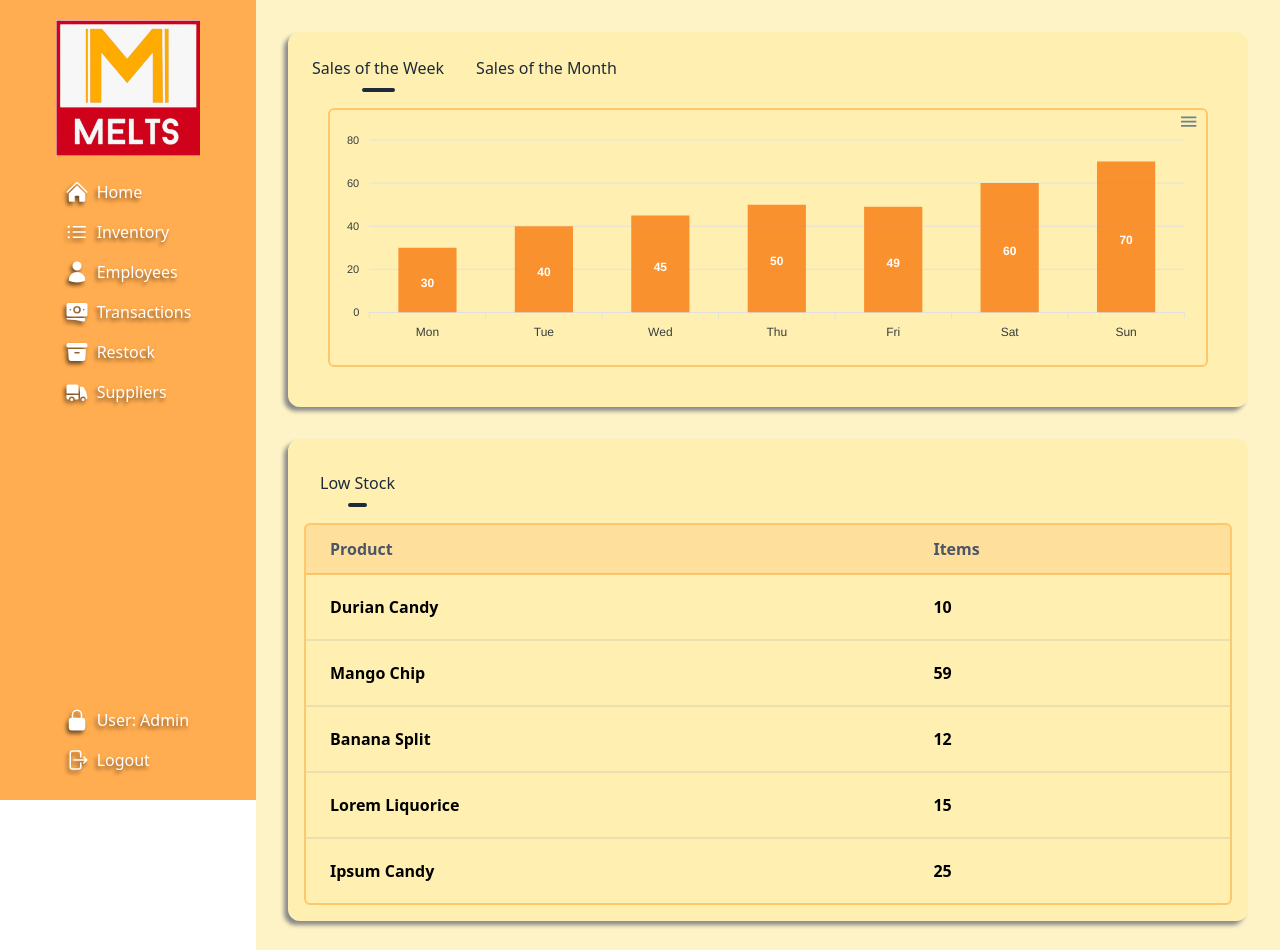
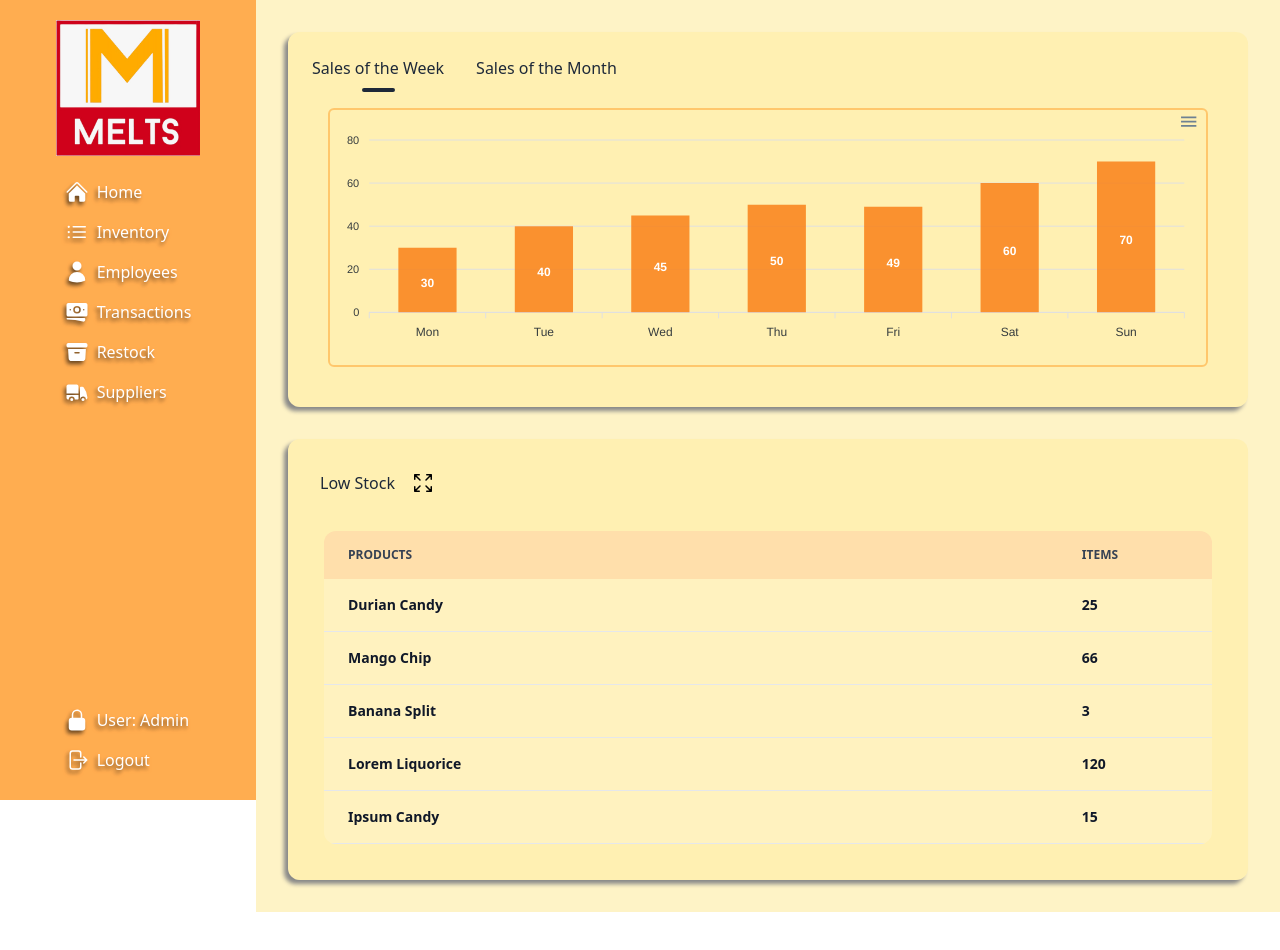
Before and after one commit to rcSabucido/melts-inventory, a React (Vite) app: page /home in a window 1280 px wide. Shown: the top 950 px of the page. After the commit the page ends 912 px from the top, so only its background shows below. Built offline with nearby package versions, Linux system fonts and the light colour scheme; no server answers.

Commit message:
#53 implement low stock details modal

```diff
--- /dev/null
+++ b/src/components/LowStockDetailsModal.jsx
@@ -0,0 +1,46 @@
+import LowStockTable from "./LowStockTable.jsx";
+import { XMarkIcon } from "@heroicons/react/24/solid";
+import { useState } from "react";
+
+const LowStockDetails= ({columns, data, onClose}) => {
+
+    const [currentPage, setCurrentPage] = useState(1);
+    const rowsPerPage = 6;
+
+    const indexOfLastRow = currentPage * rowsPerPage;
+    const indexOfFirstRow = indexOfLastRow - rowsPerPage;
+    const currentRows = data.slice(indexOfFirstRow, indexOfLastRow);
+
+    const totalPages = Math.ceil(data.length / rowsPerPage);
+    const handleNextPage = () => {
+      if (currentPage  < totalPages) {
+        setCurrentPage(currentPage + 1);
+      }
+    };
+
+    const handlePreviousPage = () => {
+      if (currentPage > 1) {
+        setCurrentPage(currentPage - 1);
+      }
+    };
+
+    return (
+        <div className="fixed inset-0 bg-gray-800/40 flex justify-center items-center z-50">
+            <div className="bg-[#FDEFB2] p-6 rounded-lg w-3/4 h-9/11">
+                <div className="flex justify-between items-center mb-4">
+                    <h2 className="text-2xl font-bold">Lowstock</h2>
+                    <XMarkIcon className="h-6 w-6 cursor-pointer" onClick={onClose}/>
+                </div>
+                <LowStockTable columns={columns} data={currentRows} />
+            </div>
+            <div className='flex justify-center gap-4 absolute bottom-25 left-12 right-15'>
+            <button className='text-orange-500 hover:text-orange-700 font-medium' onClick={handlePreviousPage} disabled={currentPage === 1}>Previous</button>
+            <button className='text-orange-500 hover:text-orange-700 font-medium' onClick={handleNextPage} disabled={currentPage === totalPages}>
+              Next {currentPage < totalPages && '→'}
+              </button>
+          </div>
+        </div>
+    )
+}
+
+export default LowStockDetails;
--- a/src/components/LowStockTable.jsx
+++ b/src/components/LowStockTable.jsx
@@ -1,43 +1,29 @@
 
-const LowStockTable = () => {
+const ModifiableTable = ({ columns, data, className}) => {
+
+    let addClassName = className;
     return (
-    <div className="border border-solid border-orange-400/40 border-2 rounded-md w-full">
-    <table className="text-left rtl:text-right w-full">
-      <thead className="text-gray-600 bg-orange-300/30">
+      <div className={`relative overflow-x-auto rounded-xl m-5 ${addClassName}`}>
+        <table className="w-full text-sm font-bold text-left rtl:text-right text-gray-500">
+          <thead className="text-xs text-gray-700 uppercase bg-orange-200/70">
             <tr>
-          <th className="px-6 py-3">
-            Product
-          </th>
-          <th className="px-6 py-3">
-            Items
-          </th>
+              {columns.map((column, index) => (
+                <th key={index} scope="col" className="px-6 py-4">{column}</th>
+              ))}
             </tr>
           </thead>
           <tbody>
-        <tr>
-          <th className="px-6 py-5 border-solid border-orange-400/40 border-t-2">Durian Candy</th>
-          <th className="px-6 py-5 border-solid border-orange-400/40 border-t-2">10</th>
+            {data.map((row, rowIndex) => (
+              <tr key={rowIndex} className="bg-[#fff2bf] border-b border-gray-200 text-gray-900">
+                {columns.map((column, colIndex) => (
+                  <td key={colIndex} className="px-6 py-4">{row[column]}</td>
+                ))}
               </tr>
-        <tr>
-          <th className="px-6 py-5 border-solid border-gray-400/20 border-t-2">Mango Chip</th>
-          <th className="px-6 py-5 border-solid border-gray-400/20 border-t-2">59</th>
-        </tr>
-        <tr>
-          <th className="px-6 py-5 border-solid border-gray-400/20 border-t-2">Banana Split</th>
-          <th className="px-6 py-5 border-solid border-gray-400/20 border-t-2">12</th>
-        </tr>
-        <tr>
-          <th className="px-6 py-5 border-solid border-gray-400/20 border-t-2">Lorem Liquorice</th>
-          <th className="px-6 py-5 border-solid border-gray-400/20 border-t-2">15</th>
-        </tr>
-        <tr>
-          <th className="px-6 py-5 border-solid border-gray-400/20 border-t-2">Ipsum Candy</th>
-          <th className="px-6 py-5 border-solid border-gray-400/20 border-t-2">25</th>
-        </tr>
+            ))}
           </tbody>
         </table>
       </div>
-  )
-}
+    );
+  };
 
-export default LowStockTable;
+  export default ModifiableTable;
--- a/src/pages/Home.jsx
+++ b/src/pages/Home.jsx
@@ -1,8 +1,39 @@
+import { useState } from 'react';
+import ArrowsPointingOutIcon from '@heroicons/react/24/outline/ArrowsPointingOutIcon';
 import Sidebar from '../components/Sidebar.jsx';
 import BarChart from "../components/BarChart.jsx";
 import LowStockTable from "../components/LowStockTable.jsx";
+import LowStockDetails from '../components/LowStockDetailsModal.jsx';
 
 const HomePage = () => {
+  const [showStockDetails, setShowStockDetails] = useState(false);
+   const columns = ['Products', ' ', ' ',  ' ', ' ', ' ','Items'];
+   const tableData = [
+       {
+           'Products': 'Durian Candy',
+           'Items': 25,
+       },
+       {
+           'Products': 'Mango Chip',
+           'Items': 66,
+       },
+       {
+           'Products': 'Banana Split',
+           'Items': 3,
+
+       },
+       {
+         'Products': 'Lorem Liquorice',
+         'Items': 120,
+       },
+       {
+         'Products': 'Ipsum Candy',
+         'Items': 15,
+       }
+   ];
+
+
+
   return (
     <>
       <div className="flex">
@@ -22,15 +53,18 @@ const HomePage = () => {
           </div>
           <div className="m-8 p-4 bg-amber-200/30 rounded-xl shadow-[-4px_4px_4px_#888888]">
             <nav className="flex flex-row">
-              <div className="p-4 text-gray-800">
-                <a href="#">Low Stock</a>
-                <div className="border-2 border-black border-solid w-1/4 rounded-xl mx-auto mt-2 border-gray-800"></div>
-              </div>
+            <div className='flex justify-between'>
+            <a href="#" className="p-4 border-black text-gray-800">Low Stock</a>
+            {tableData.length >= 4 && (
+              <ArrowsPointingOutIcon className='h-6 w-6 mr-6 mt-4 cursor-pointer' onClick={() => setShowNearExpiryTable(true)}/>
+            )}
+            </div>
             </nav>
-            <LowStockTable />
+            <LowStockTable columns={columns} data={tableData}/>
           </div>
         </main>
       </div>
+      {showStockDetails && <LowStockDetails columns={columns} data={tableData} onClose={() => setShowStockDetails(false)} />}
     </>
   );
 }
```
Lines whose indentation alone changed are shown as unchanged.
